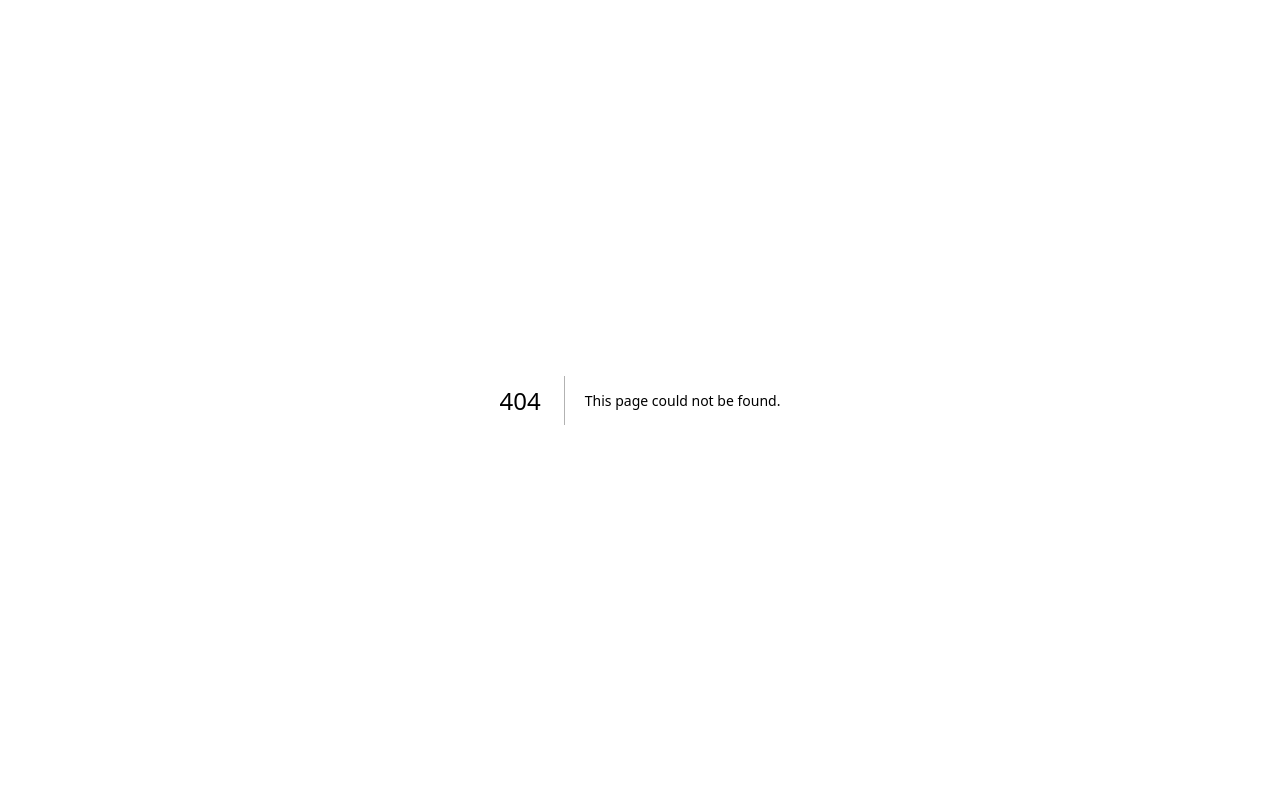
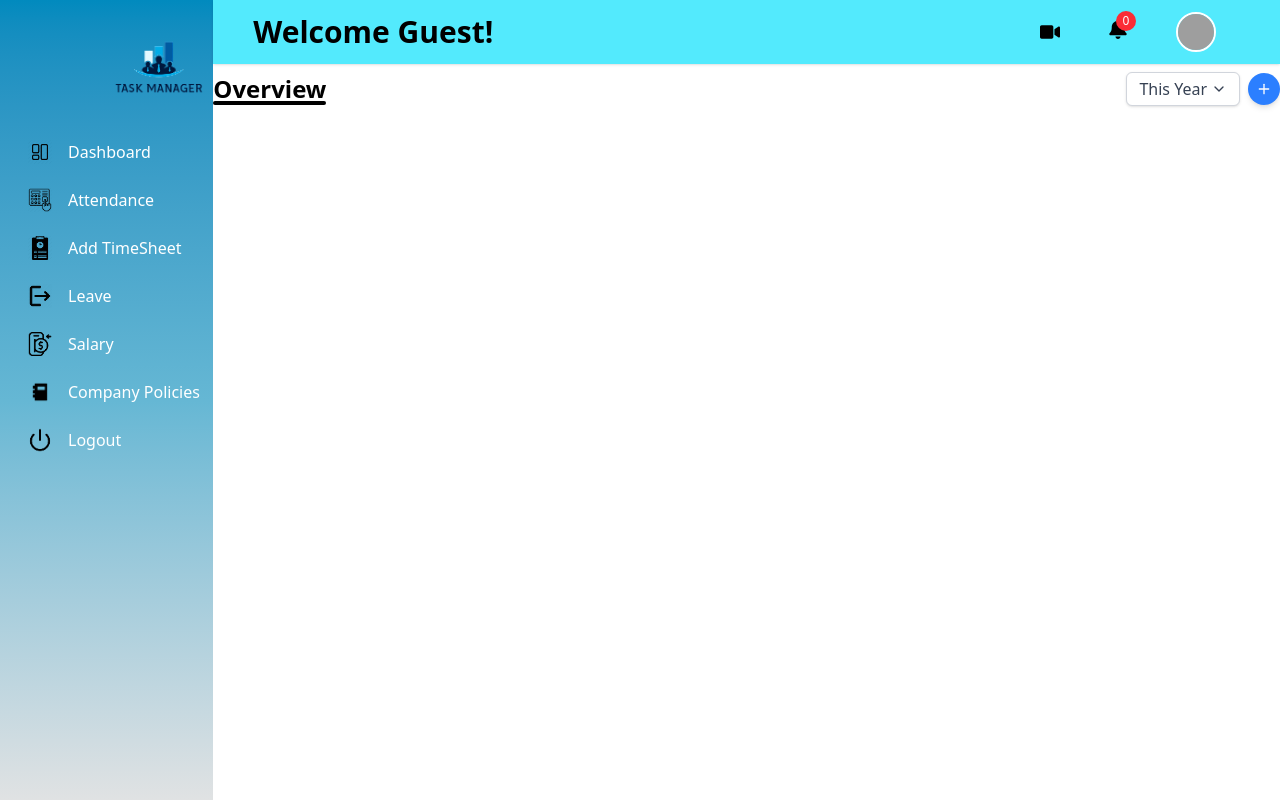
Before and after one commit to Heenachoudhari/user_tm_frontend, a Next.js app: page /dashboard in a window 1280 px wide. Before the commit this address had no page. Built offline with nearby package versions, Linux system fonts and the light colour scheme; grey boxes are pictures that could not be loaded.

Commit message:
first work in the dashboard

```diff
--- a/package.json
+++ b/package.json
@@ -10,6 +10,7 @@
   },
   "dependencies": {
     "axios": "^1.9.0",
+    "lucide-react": "^0.503.0",
     "next": "15.3.1",
     "react": "^19.0.0",
     "react-dom": "^19.0.0",
--- /dev/null
+++ b/src/Component/dashboard/overview.jsx
@@ -0,0 +1,59 @@
+'use client'
+
+import { useState } from 'react';
+import { ChevronDown, Plus } from 'lucide-react';
+
+export default function OverviewHeader() {
+  const [isOpen, setIsOpen] = useState(false);
+  const [selected, setSelected] = useState('This Year');
+
+  const timeOptions = ['This Year', 'This Month', 'This Week'];
+
+  const toggleDropdown = () => {
+    setIsOpen(!isOpen);
+  };
+
+  const selectOption = (option) => {
+    setSelected(option);
+    setIsOpen(false);
+  };
+
+  return (
+    <div className="w-full flex justify-between items-center py-2">
+      <div className="relative">
+        <h1 className="text-2xl font-bold">Overview</h1>
+        <div className="absolute h-1 w-full bg-black bottom-0 rounded-full"></div>
+      </div>
+
+      <div className="flex items-center gap-2">
+        <div className="relative">
+          <button
+            onClick={toggleDropdown}
+            className="flex items-center gap-1 px-3 py-1 text-gray-700 bg-white border border-gray-300 rounded-md shadow-sm"
+          >
+            <span>{selected}</span>
+            <ChevronDown size={16} />
+          </button>
+
+          {isOpen && (
+            <div className="absolute right-0 mt-1 w-36 bg-white border border-gray-200 rounded-md shadow-lg z-10">
+              {timeOptions.map((option) => (
+                <div
+                  key={option}
+                  className="px-4 py-2 hover:bg-gray-100 cursor-pointer"
+                  onClick={() => selectOption(option)}
+                >
+                  {option}
+                </div>
+              ))}
+            </div>
+          )}
+        </div>
+
+        <button className="bg-blue-500 rounded-full p-2 text-white shadow-md">
+          <Plus size={16} />
+        </button>
+      </div>
+    </div>
+  );
+}
--- /dev/null
+++ b/src/app/dashboard/page.jsx
@@ -0,0 +1,38 @@
+import OverviewHeader from "@/Component/dashboard/overview";
+import NavBar from "@/Component/Navbar/navbar";
+import Sidebar from "@/Component/Usersidebar/usersidebar";
+import React from "react";
+
+function page() {
+  return (
+    <div className="min-h-screen md:flex bg-white">
+
+      {/* Desktop Sidebar Section (visible on md+) */}
+      <div className="md:w-1/6 ">
+        <Sidebar />
+      </div>
+
+      {/* Main Content */}
+      <div className="w-full md:w-5/6 md:flex-1 h-screen bg-white">
+        {/* Desktop Navbar (hidden on mobile) */}
+        <NavBar />
+
+        {/* Page Content */}
+        <main className="hidden md:block">
+            <OverviewHeader />
+        </main>
+
+
+
+
+
+        {/* Mobile View */}
+        <main className="block md:hidden"></main>
+
+      </div>
+
+    </div>
+  );
+}
+
+export default page;
```
Also changed, not shown: 1 other file (tests, documents, lock files or other folders).
